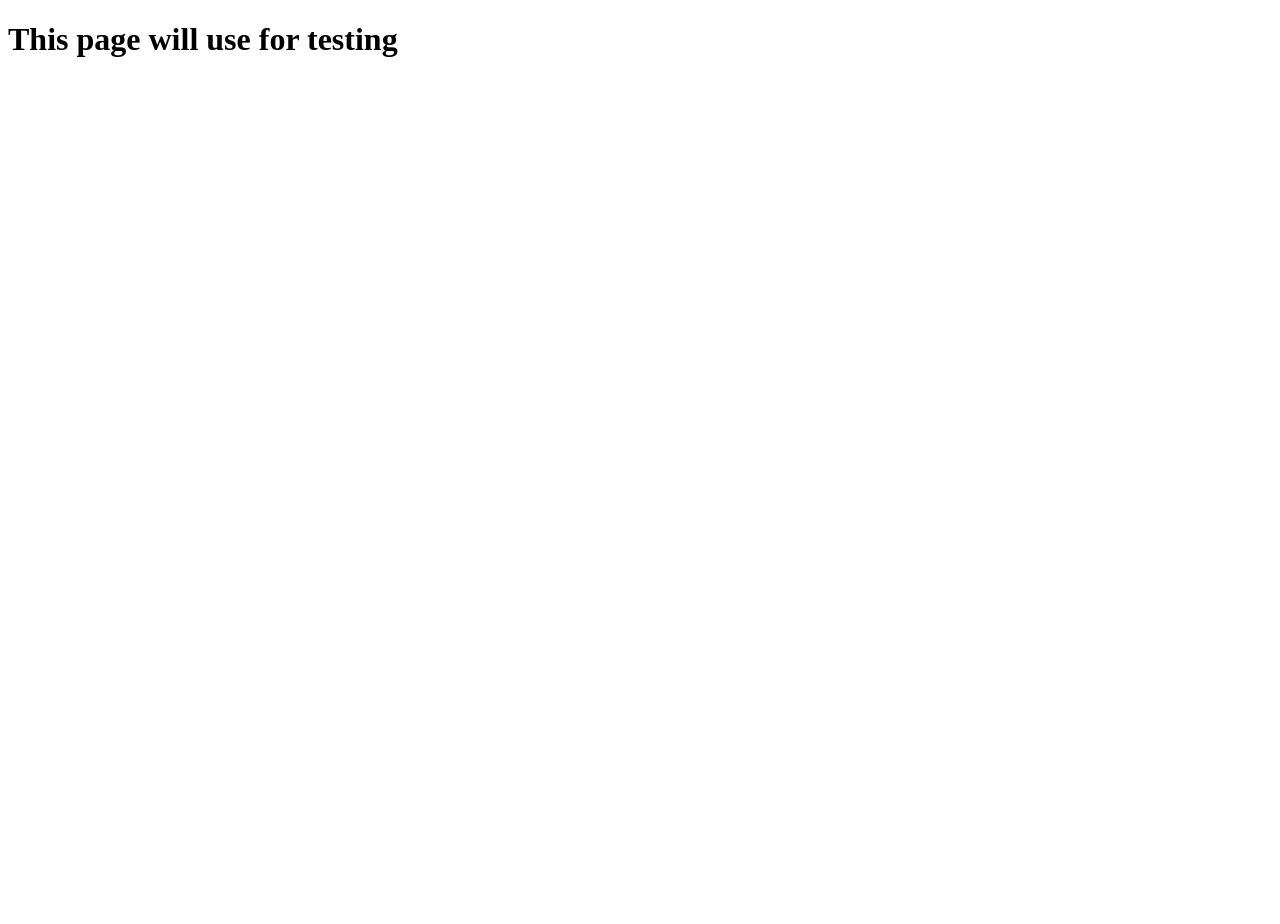
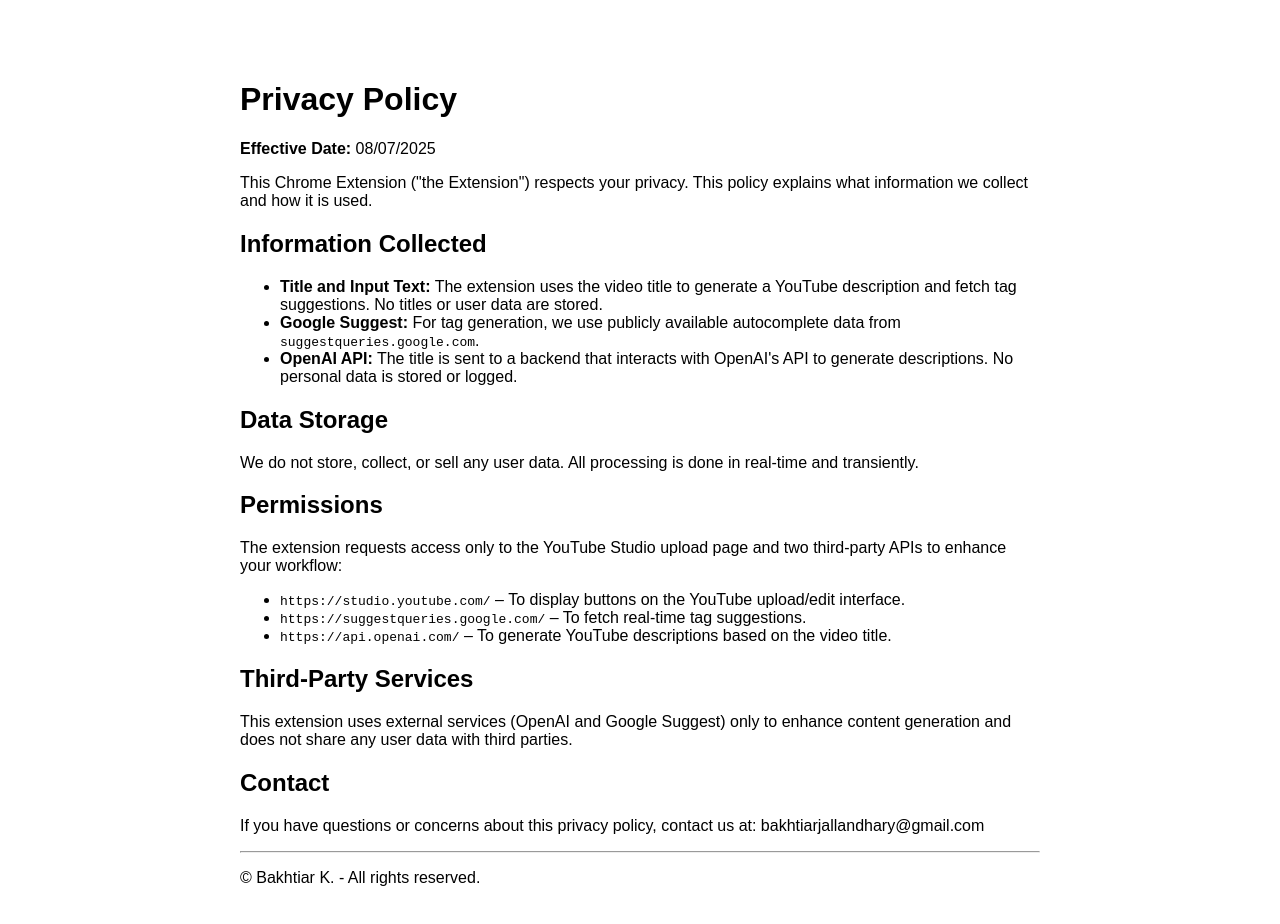
Before and after one commit to bakhtiar9011/thecostindex, a website: page index.html in a window 1280 px wide. Before the commit the page ends 800 px from the top, so only its background shows below. Drawn offline with Linux system fonts and the light colour scheme.

Commit message:
updated index.html

```diff
--- a/index.html
+++ b/index.html
@@ -1,12 +1,41 @@
 <!DOCTYPE html>
 <html lang="en">
 <head>
-    <meta charset="UTF-8">
-    <meta name="viewport" content="width=device-width, initial-scale=1.0">
-    <script src="mytest.js"></script>
-    <title>Bakhtiar Test</title>
+  <meta charset="UTF-8" />
+  <meta name="viewport" content="width=device-width, initial-scale=1.0"/>
+  <title>Privacy Policy</title>
 </head>
-<body>
-    <h1>This page will use for testing</h1>
+<body style="font-family: Arial, sans-serif; max-width: 800px; margin: 40px auto; padding: 20px;">
+  <h1>Privacy Policy</h1>
+  <p><strong>Effective Date:</strong> 08/07/2025</p>
+
+  <p>This Chrome Extension ("the Extension") respects your privacy. This policy explains what information we collect and how it is used.</p>
+
+  <h2>Information Collected</h2>
+  <ul>
+    <li><strong>Title and Input Text:</strong> The extension uses the video title to generate a YouTube description and fetch tag suggestions. No titles or user data are stored.</li>
+    <li><strong>Google Suggest:</strong> For tag generation, we use publicly available autocomplete data from <code>suggestqueries.google.com</code>.</li>
+    <li><strong>OpenAI API:</strong> The title is sent to a backend that interacts with OpenAI's API to generate descriptions. No personal data is stored or logged.</li>
+  </ul>
+
+  <h2>Data Storage</h2>
+  <p>We do not store, collect, or sell any user data. All processing is done in real-time and transiently.</p>
+
+  <h2>Permissions</h2>
+  <p>The extension requests access only to the YouTube Studio upload page and two third-party APIs to enhance your workflow:</p>
+  <ul>
+    <li><code>https://studio.youtube.com/</code> – To display buttons on the YouTube upload/edit interface.</li>
+    <li><code>https://suggestqueries.google.com/</code> – To fetch real-time tag suggestions.</li>
+    <li><code>https://api.openai.com/</code> – To generate YouTube descriptions based on the video title.</li>
+  </ul>
+
+  <h2>Third-Party Services</h2>
+  <p>This extension uses external services (OpenAI and Google Suggest) only to enhance content generation and does not share any user data with third parties.</p>
+
+  <h2>Contact</h2>
+  <p>If you have questions or concerns about this privacy policy, contact us at: bakhtiarjallandhary@gmail.com</p>
+
+  <hr/>
+  <p>&copy; Bakhtiar K. - All rights reserved.</p>
 </body>
 </html>
```
